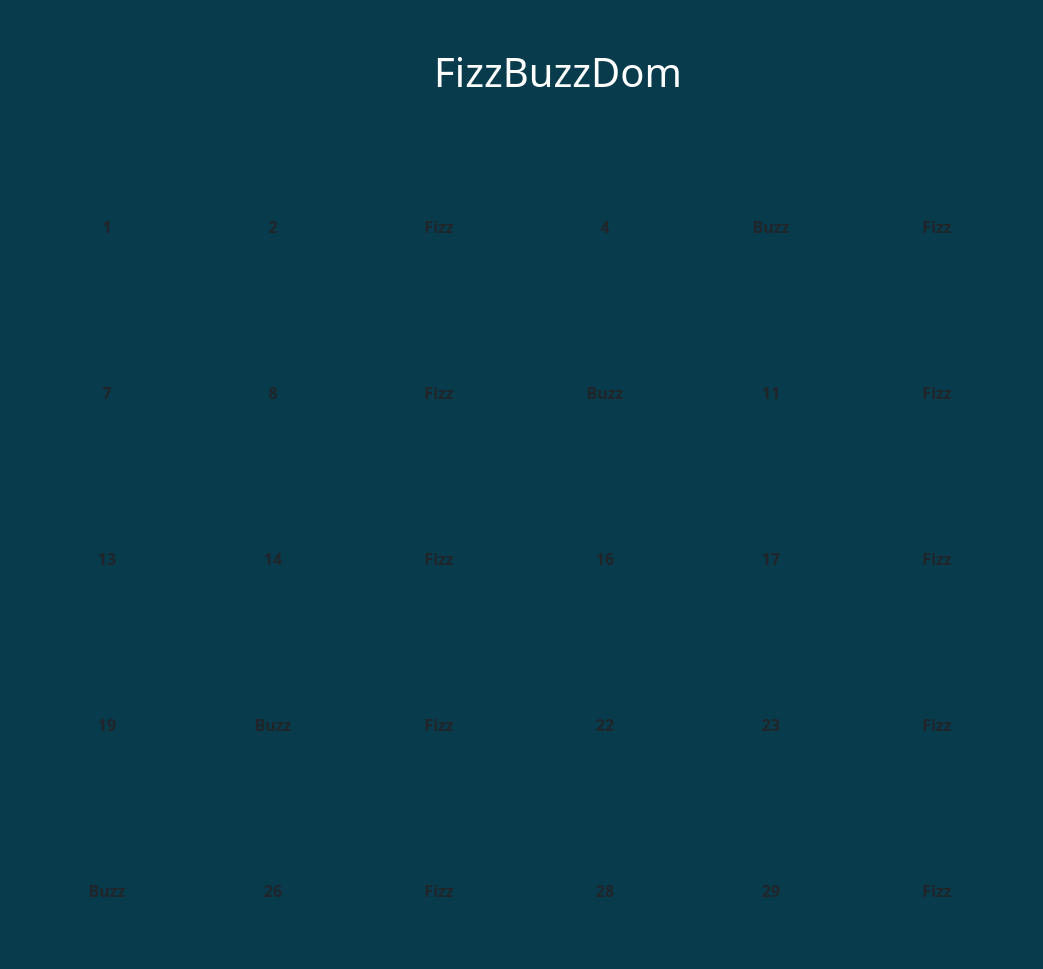
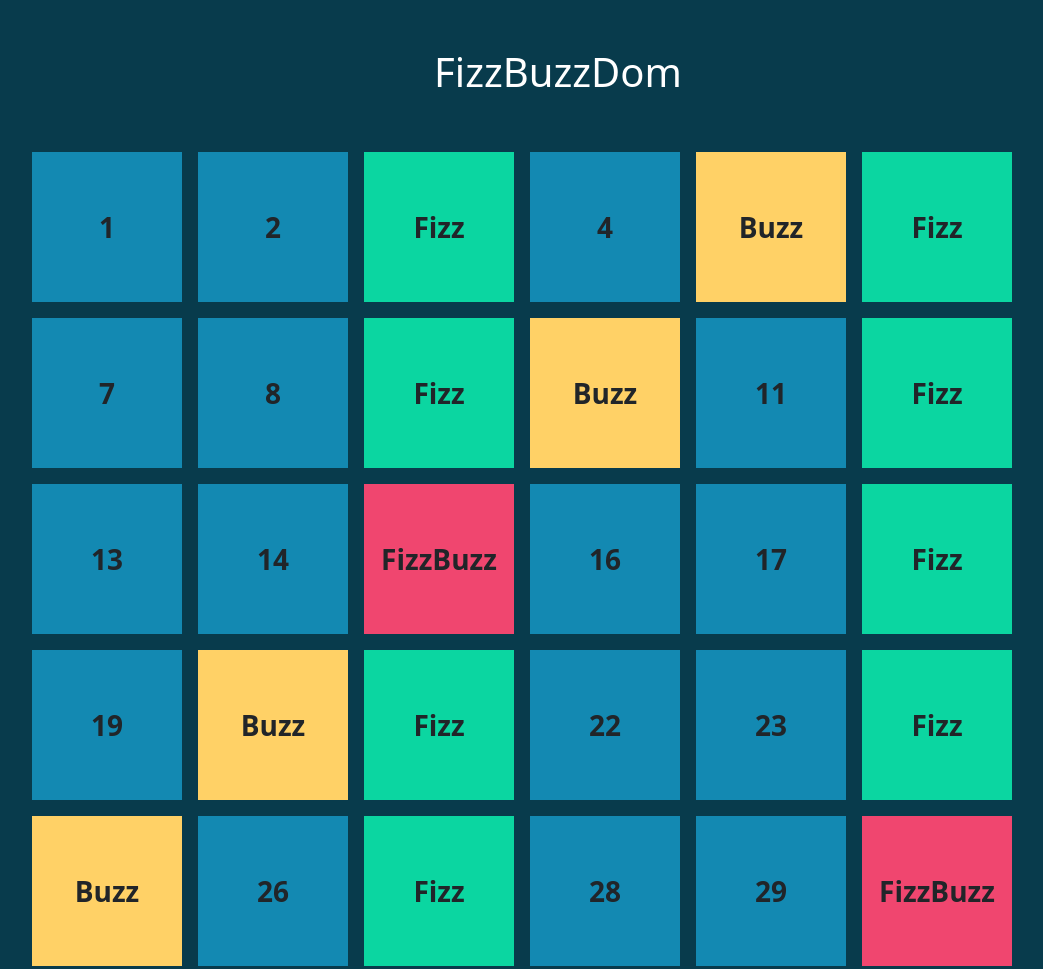
Before and after one commit to fabiochidda/js-fizzbuzzdom, a plain HTML site: page index.html in a window 1280 px wide. Shown: the top 969 px of the page, without its empty margins (82-1125 px from the left). Drawn offline with nearby package versions, Linux system fonts and the light colour scheme.

Commit message:
Modificato il ciclo (perchè il controllo dei multipli di 3 e 5 non funzionava) ed aggiunti gli stili ai quadrati

```diff
--- a/app.js
+++ b/app.js
@@ -4,27 +4,27 @@ for (let i=1; i<=100; i++) {
 
     console.log(i)
 
-    if (i % 3 === 0) {
+    if (i % 3 === 0 && i % 5 === 0) {
+
+        console.log( i + " is multiple of 3 and 5" )
+        const ms_list_item = `<li class="ms_square ms_square_${i} ms_red fs-3">FizzBuzz</li>`
+        ul.innerHTML += ms_list_item;
+
+    } else if (i % 3 === 0) {
 
         console.log( i + " is multiple of 3" )
-        const ms_list_item = `<li class="ms_square ms_square_${i}">Fizz</li>`
+        const ms_list_item = `<li class="ms_square ms_square_${i} ms_green fs-3">Fizz</li>`
         ul.innerHTML += ms_list_item;
 
     } else if (i % 5 === 0) {
 
-        console.log( i + " is multiple of 5" )
-        const ms_list_item = `<li class="ms_square ms_square_${i}">Buzz</li>`
-        ul.innerHTML += ms_list_item;
-
-    } else if (i % 3 === 0 && i % 5 === 0) {
-
-        console.log("is multiple of 3 and 5")
-        const ms_list_item = `<li class="ms_square ms_square_${i}">FizzBuzz</li>`
+        console.log( i + " is multiple of 5")
+        const ms_list_item = `<li class="ms_square ms_square_${i} ms_yellow fs-3">Buzz</li>`
         ul.innerHTML += ms_list_item;
 
     } else {
 
-        const ms_list_item = `<li class="ms_square ms_square_${i}">${i}</li>`
+        const ms_list_item = `<li class="ms_square ms_square_${i} ms_light_blue fs-3">${i}</li>`
         ul.innerHTML += ms_list_item;
 
     }
--- a/style.css
+++ b/style.css
@@ -17,3 +17,19 @@ ul li {
     line-height: 150px;
     text-align: center;
 }
+
+.ms_green {
+    background-color: #0BD6A1;
+}
+
+.ms_yellow {
+    background-color: #FFD166;
+}
+
+.ms_red {
+    background-color: #F0466F;
+}
+
+.ms_light_blue {
+    background-color: #1389B2;
+}
```
